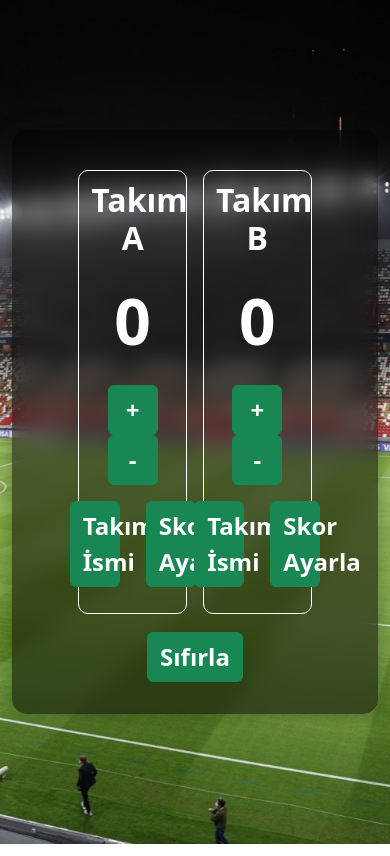
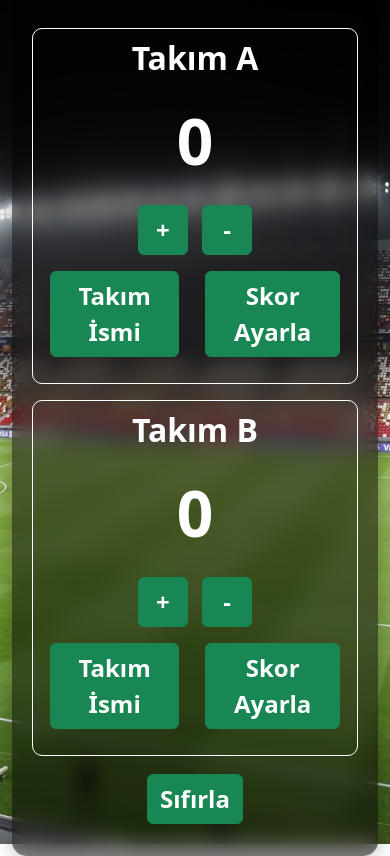
Before and after one commit to serhat-yildiz-gh/ScoreBoard, a plain HTML site: page index.html in a window 390 px wide. Drawn offline with nearby package versions, Linux system fonts and the light colour scheme.

Commit message:
initial commit of scoreboard application

```diff
--- a/index.html
+++ b/index.html
@@ -13,7 +13,7 @@
         <div class="container scoreboardSection">
             <div class="blurSection">
                 <div class="row">
-                    <div class="col-4 teamColumn m-2">
+                    <div class="col-lg-4 col-sm-12 teamColumn m-2">
                         <div>
                             <div>
                                 <h3 class="teamTitle" id="teamNameA">Takım A</h3>
@@ -29,7 +29,7 @@
                             </div>
                         </div>
                     </div>
-                    <div class="col-4 teamColumn m-2">
+                    <div class="col-lg-4 col-sm-12 teamColumn m-2">
                         <div>
                             <div>
                                 <h3 class="teamTitle" id="teamNameB">Takım B</h3>
```
